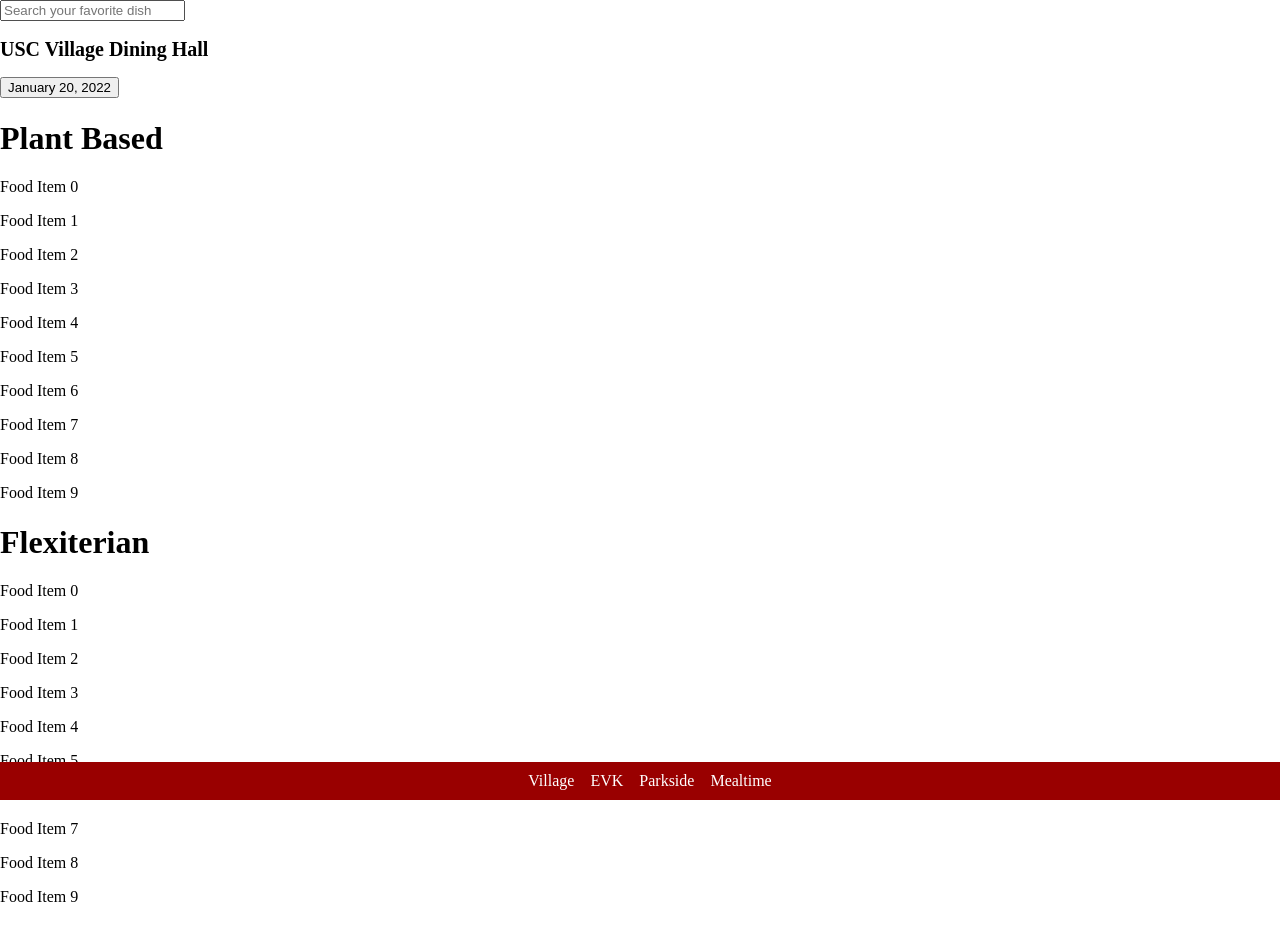
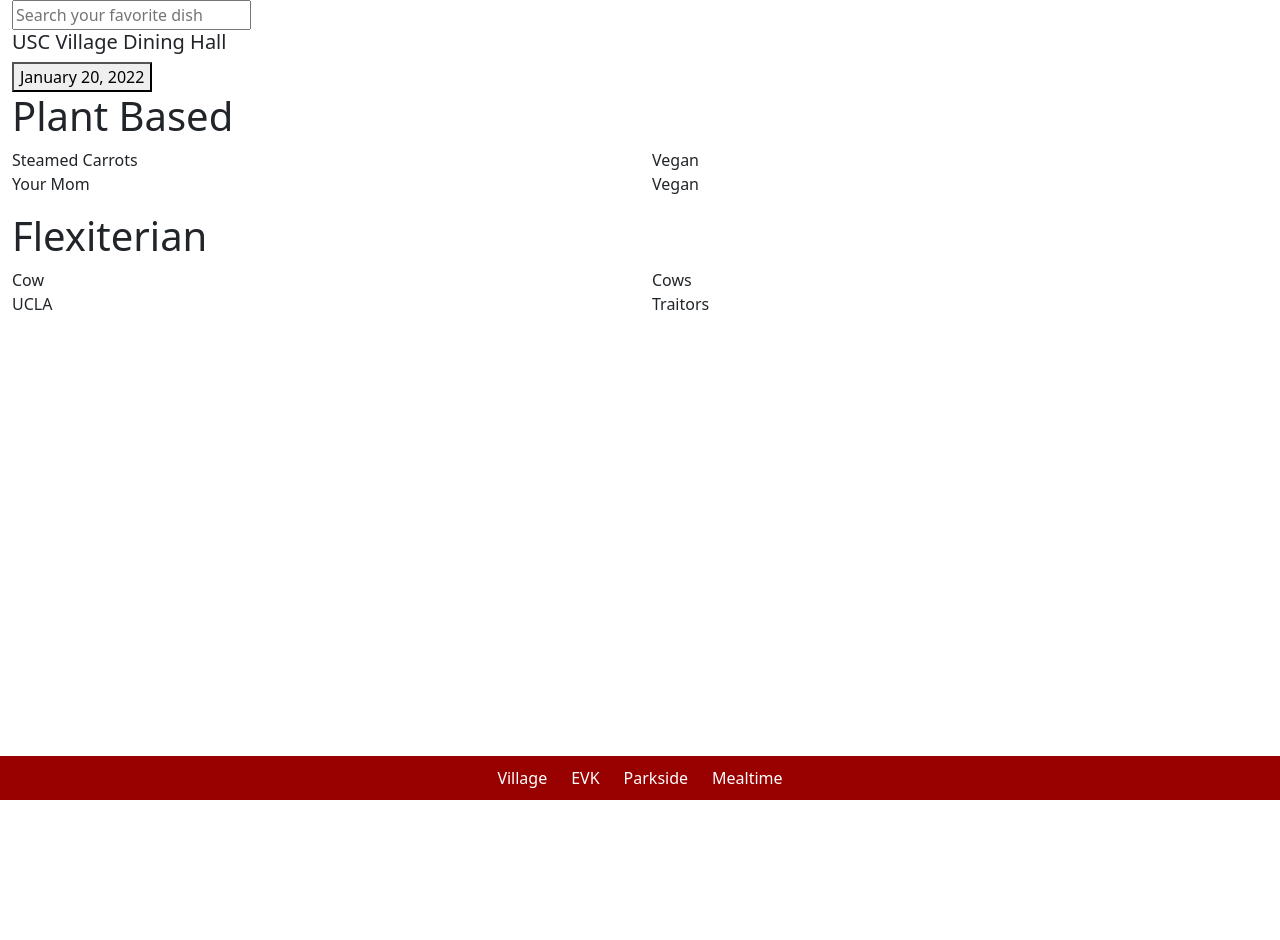
Before and after one commit to scottmai/trojan-dining, a React (Create React App) app in the folder frontend/: page / in a window 1280 px wide. Shown: the top 940 px of the page. After the commit the page ends 800 px from the top, so only its background shows below. Built offline with nearby package versions, Linux system fonts and the light colour scheme.

Commit message:
Added bootstrap dependency, updated display of items to be more accurate to webscraper, placed all components into an App component

```diff
--- /dev/null
+++ b/frontend/src/components/App.js
@@ -0,0 +1,65 @@
+import React from 'react';
+import Navbar from './Navbar';
+import MealSection from './MealSection';
+import Header from './Header'
+import SearchBar from './SearchBar'
+
+// Hardcoded version of data
+const props = {
+    name: "Breakfast",
+    dining_halls: [
+        {
+            name: "USC Village Dining Hall",
+            stations: [
+                {
+                    name: "Plant Based",
+                    items: [
+                        {
+                            name: "Steamed Carrots",
+                            allergens: ["Vegan"]
+                        },
+                        {
+                            name: "Your Mom",
+                            allergens: ["Vegan"]
+                        }
+                    ]
+                },
+                {
+                    name: "Flexiterian",
+                    items: [
+                        {
+                            name: "Cow",
+                            allergens: ["Cows"]
+                        },
+                        {
+                            name: "UCLA",
+                            allergens: ["Traitors"]
+                        }
+                    ]
+                }
+            ]
+        }
+    ]
+}
+
+var current;  // which dining hall you want to display
+
+const App = () => {
+    current = props.dining_halls[0].stations;
+    return (
+        <div className="App">
+            <div className="container-fluid">
+                <SearchBar />
+                <Header locationName={props.dining_halls[0].name} />
+                {current.map(function(stations) {
+                    return (
+                        <MealSection stations={stations.name} items={stations.items} />
+                    );
+                })}
+            </div>
+            <Navbar />
+        </div>
+    );
+};
+
+export default App;
--- a/frontend/src/components/MealItem.js
+++ b/frontend/src/components/MealItem.js
@@ -1,9 +1,15 @@
-const MealItem = ({name}) => {
+const MealItem = (props) => {
     return (
-        <div className="mealItem">
-            <p>{name}</p>
+        <div className="row mealItem">
+            <div className="col">{props.name}</div>
+            <div className="col">{props.allergens}</div>
         </div>
     );
 }
 
-export default MealItem
+MealItem.defaultProps = {
+    name: "EVK is best",
+    allergens: "none"
+}
+
+export default MealItem;
--- a/frontend/src/components/MealSection.js
+++ b/frontend/src/components/MealSection.js
@@ -1,29 +1,19 @@
-import PropTypes from 'prop-types';
 import MealItem from './MealItem'
 
 const MealSection = (props) => {
 
-    const items = [];
-
-    // Populate items
-    for (let i=0; i<10; i++) {
-        items.push(<MealItem name={'Food Item ' + i} />);
-        console.log(items[i]);
-    }
-
     return (
         <div className='mealSection'>
-            <h1>{props.stationName}</h1>
+            <h1>{props.stations}</h1>
             <ul>
-                {items.map(item => <li>{item}</li>)}
+                {props.items.map(function(item) {
+                    return (
+                        <MealItem name={item.name} allergens={item.allergens} />
+                    );
+                })}
             </ul>
         </div>
     );
 }
 
-MealSection.propTypes = {
-    stationName: PropTypes.string.isRequired,
-    // itemList: PropTypes.string.array.isRequired,
-}
-
 export default MealSection;
--- a/frontend/src/components/Navbar.js
+++ b/frontend/src/components/Navbar.js
@@ -2,13 +2,21 @@ import React from "react";
 
 const Navbar = () => {
     return (
-        <div className="navbar">
-            <ul>
-                <a><li>Village</li></a>
-                <a><li>EVK</li></a>
-                <a><li>Parkside</li></a>
-                <a><li>Mealtime</li></a>
-            </ul>
+        <div className="container-fluid navbar">
+            <div className="row justify-content-center">
+                <div className="col">
+                    <a>Village</a>
+                </div>
+                <div className="col">
+                    <a>EVK</a>
+                </div>
+                <div className="col">
+                    <a>Parkside</a>
+                </div>
+                <div className="col">
+                    <a>Mealtime</a>
+                </div>
+            </div>
         </div>
     );
 }
--- a/frontend/src/index.js
+++ b/frontend/src/index.js
@@ -1,24 +1,6 @@
 import React from 'react';
 import ReactDOM from 'react-dom';
 import './index.scss';
-import Navbar from './components/Navbar';
-import MealSection from './components/MealSection';
-import Header from './components/Header'
-import SearchBar from './components/SearchBar'
+import App from './components/App';
 
-ReactDOM.render(
-  <React.StrictMode>
-    {/* TODO: Search Component */}
-    <SearchBar />
-
-    {/* TODO: Header Component */}
-    <Header locationName='USC Village Dining Hall' />
-    {/* TODO: MealSection Component */}
-        {/* TODO: MealItem Component */}
-    <MealSection stationName='Plant Based' />
-    <MealSection stationName='Flexiterian' />
-    {/* TODO: Navbar Component */}
-    <Navbar />
-  </React.StrictMode>,
-  document.getElementById('root')
-);
+ReactDOM.render(<App />, document.getElementById('root'));
--- a/frontend/src/index.scss
+++ b/frontend/src/index.scss
@@ -1,3 +1,5 @@
+@import 'bootstrap/dist/css/bootstrap.min.css';
+
 body {
     margin: 0;
     padding: 0;
@@ -11,6 +13,7 @@ body {
     bottom: 0;
     padding: 10px;
     position: fixed;
+    justify-content: center;
     text-align: center;
 
     ul {
--- /dev/null
+++ b/package.json
@@ -0,0 +1,6 @@
+{
+  "dependencies": {
+    "@popperjs/core": "^2.11.2",
+    "bootstrap": "^5.1.3"
+  }
+}
```
Also changed, not shown: frontend/public/index.html (+0 -10 lines), frontend/src/components/Header.js (line endings or trailing spaces), frontend/src/components/SearchBar.js (line endings or trailing spaces), 1 other file (tests, documents, lock files or other folders).
